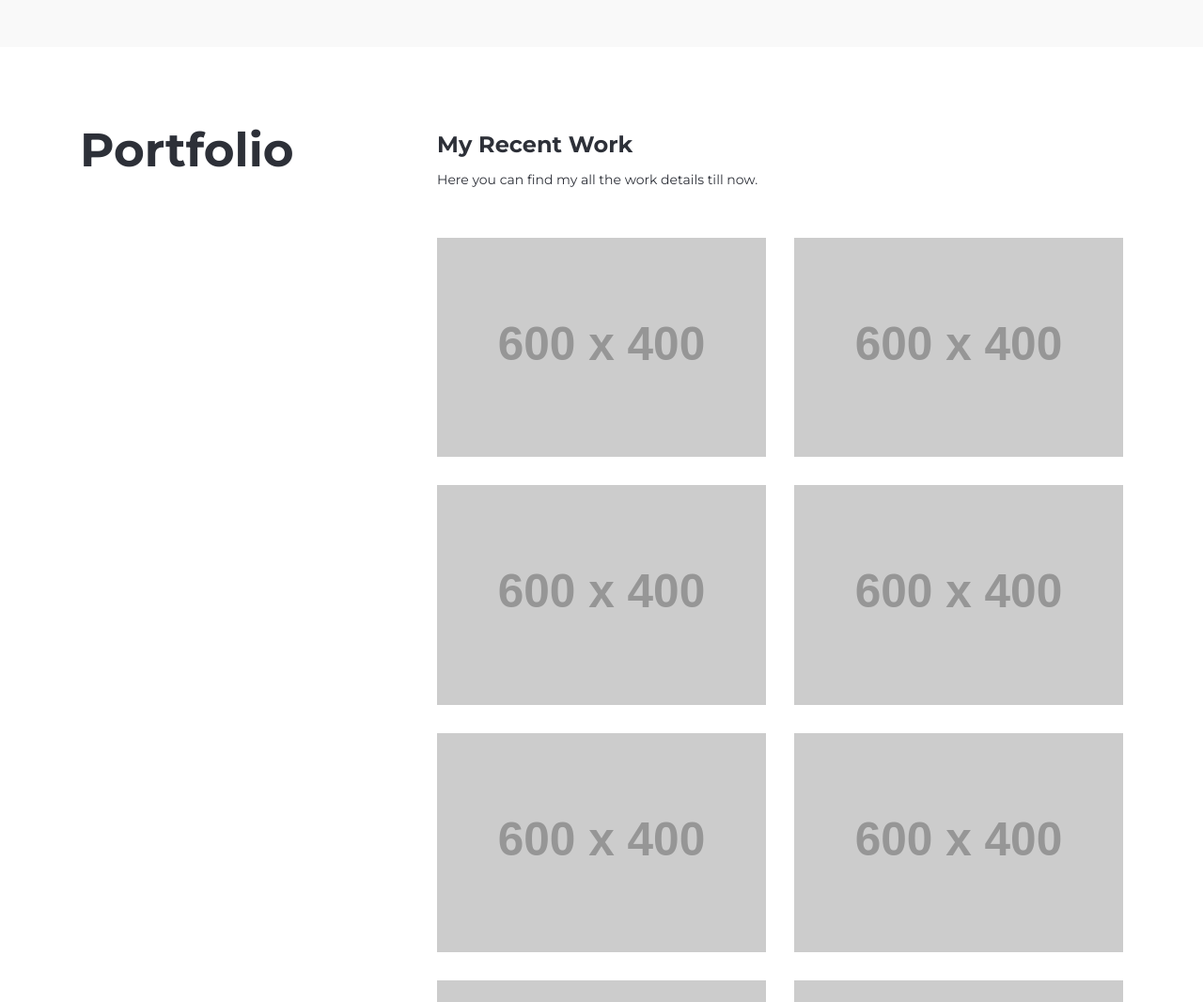
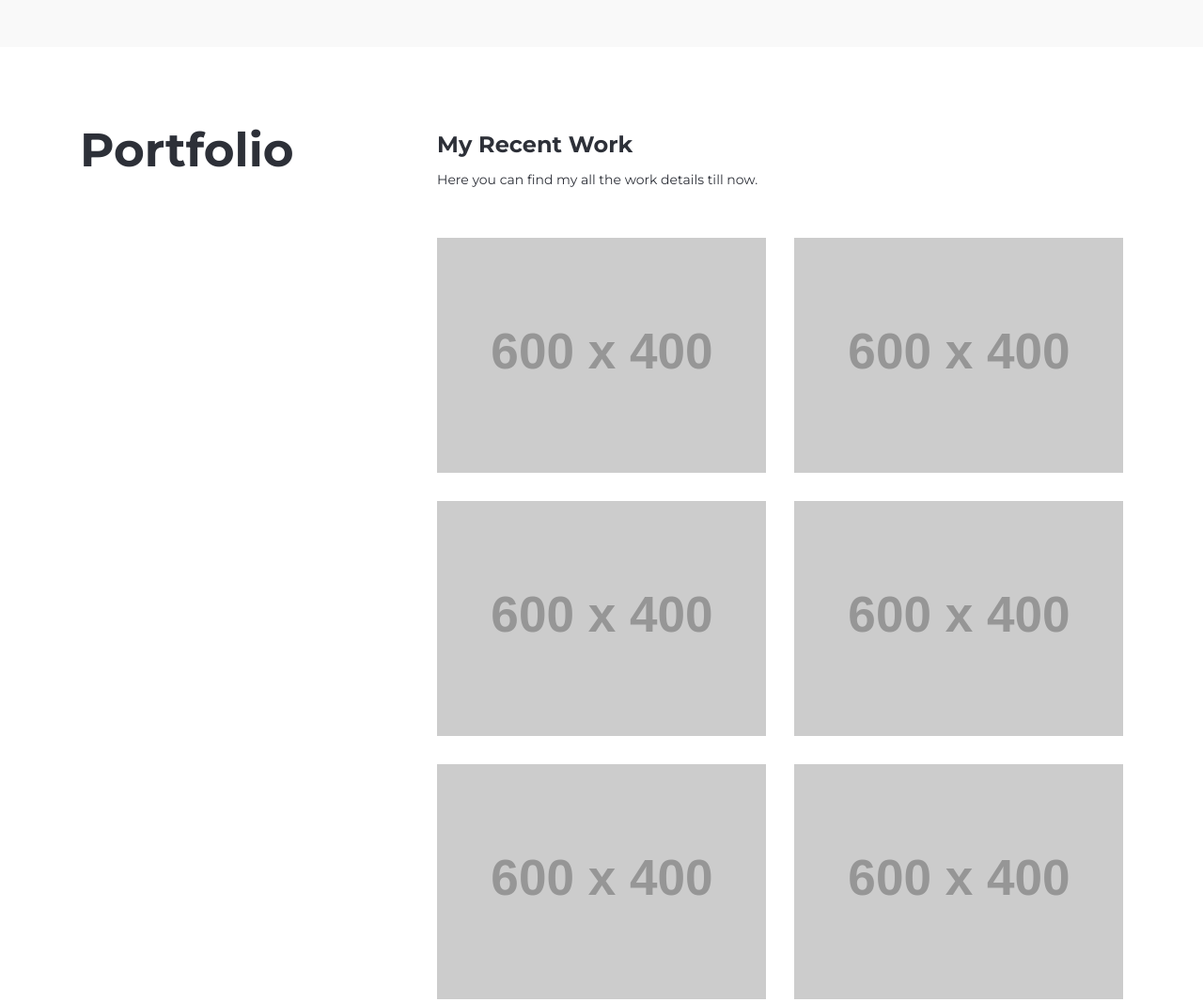
Before and after one commit to RuchiVS/portfolio, a plain HTML site: page index.html in a window 1280 px wide. Shown: the part 5903-6969 px from the top of the page at 94% size. Drawn offline with Linux system fonts and the light colour scheme; placeholder pictures from the web are drawn by us; files whose address does not match are found by name.

Commit message:
committed on 07/06/2022
----------------
project section design

```diff
--- a/css/main.css
+++ b/css/main.css
@@ -862,6 +862,12 @@ ul.sub-menu {
     position: relative;
     margin-bottom: 30px;
     overflow: hidden;
+}
+
+.portfolio-item  img{
+    height: 250px;
+    object-fit: cover;
+    background-color: #ffffff;
 }
 
 .portfolio-overlay {
```
Also changed, not shown: images/exprience/1.jpg (deleted), images/exprience/2.png (deleted), images/exprience/3.png (deleted), images/projects/30-day-sim.png (added), images/projects/beeya.png (added), images/projects/beeya.webp (added), images/projects/kyobee.png (added), images/projects/musictribe-community.jpg (added), 1 other file.
